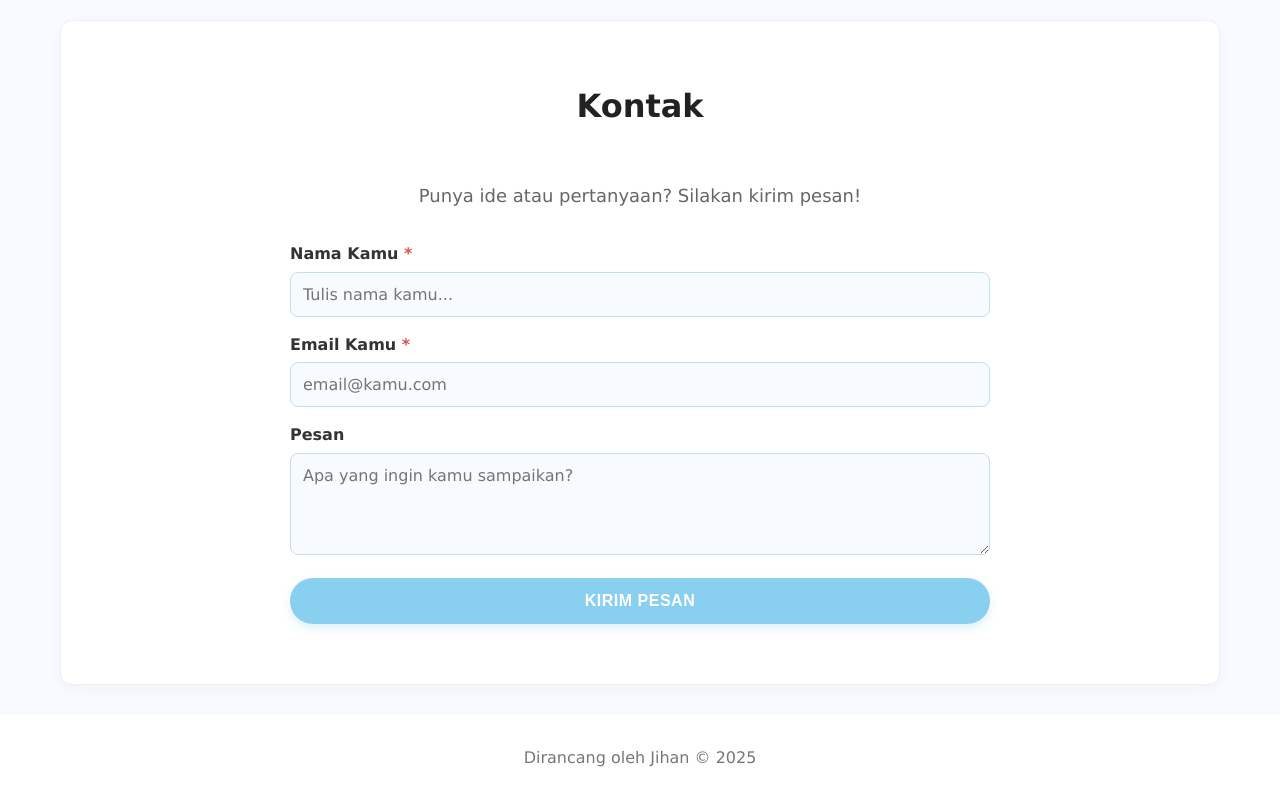
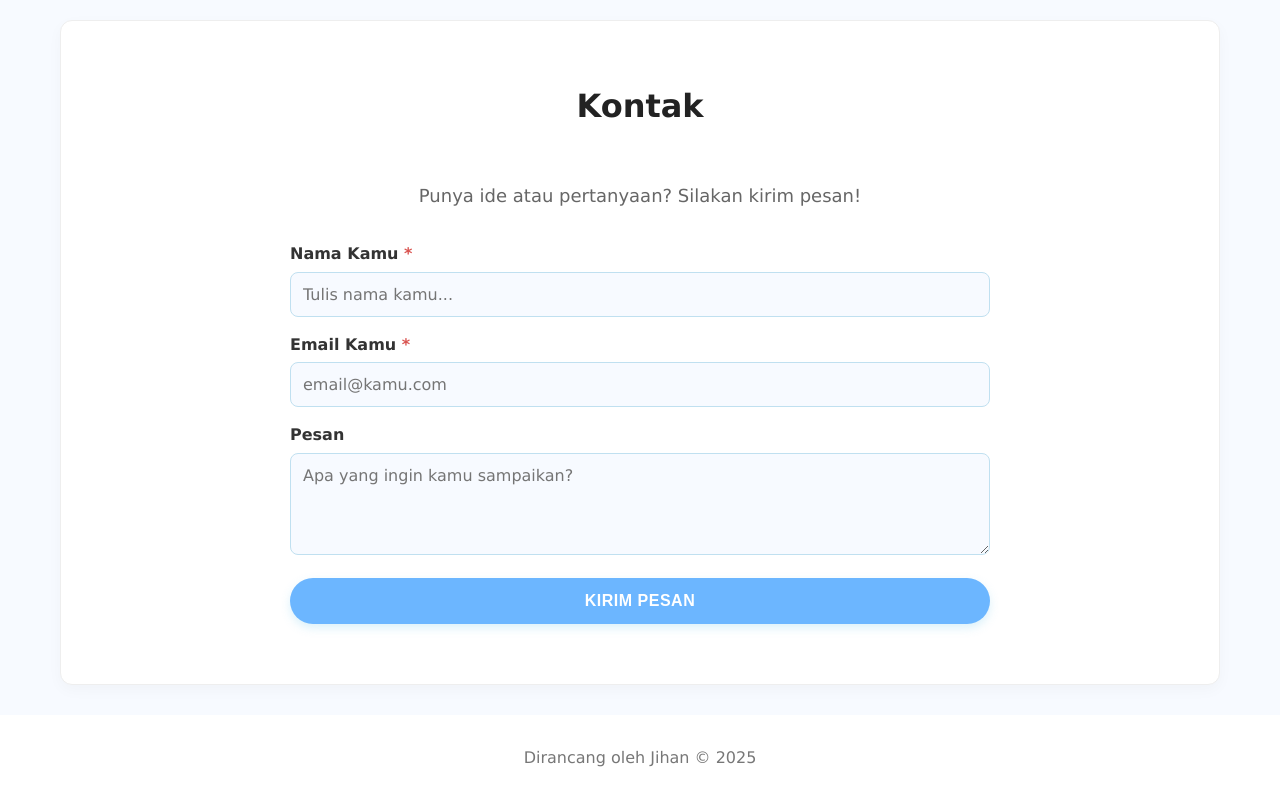
Before and after one commit to kiaomi22/portofolio, a plain HTML site: page index.html in a window 1280 px wide. Shown: the part 2459-3259 px from the top of the page. Drawn offline with Linux system fonts and the light colour scheme.

Commit message:
Eksperimen styling warna

```diff
--- a/style.css
+++ b/style.css
@@ -266,7 +266,7 @@ button[type="submit"] {
     width: 100%;
     padding: 14px;
     font-size: 16px;
-    background-color: #89cff0;
+    background-color: #6cb6ff;
     color: #ffffff;
     border: none;
     cursor: pointer;
```
